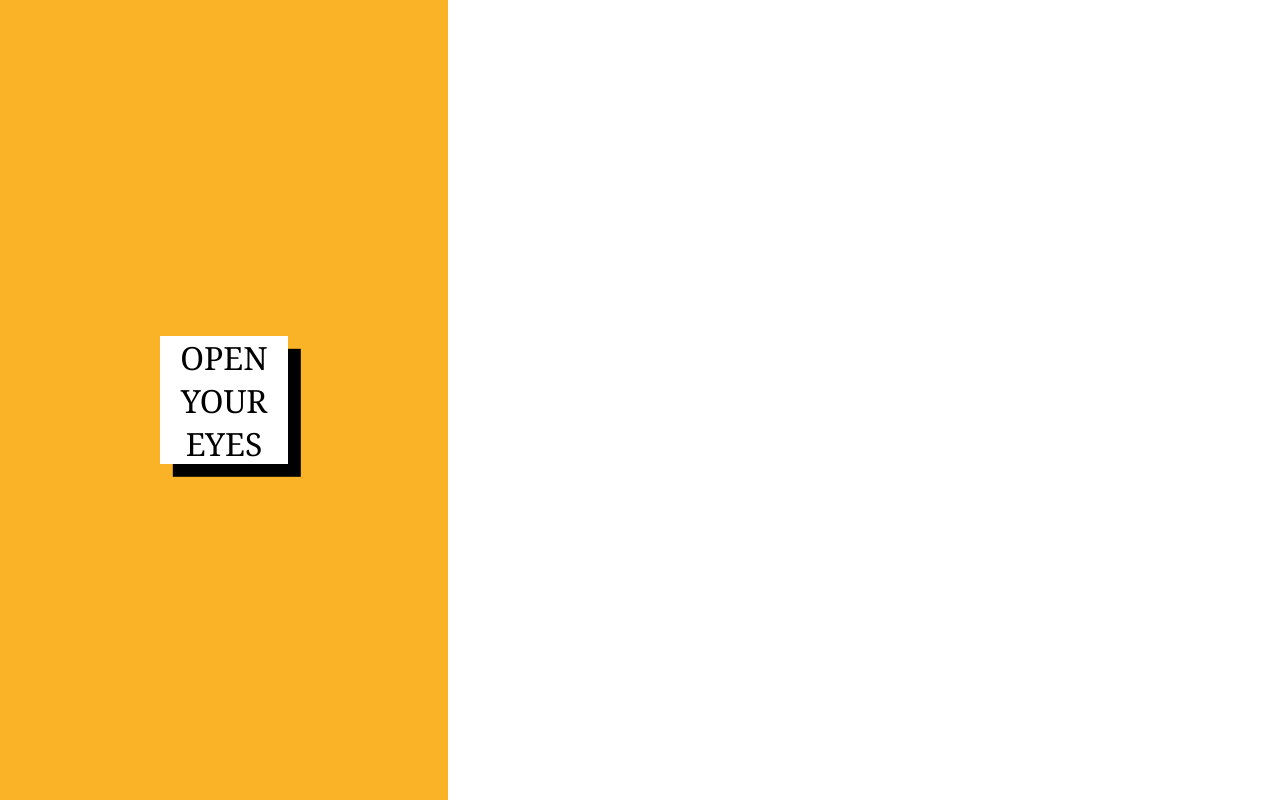
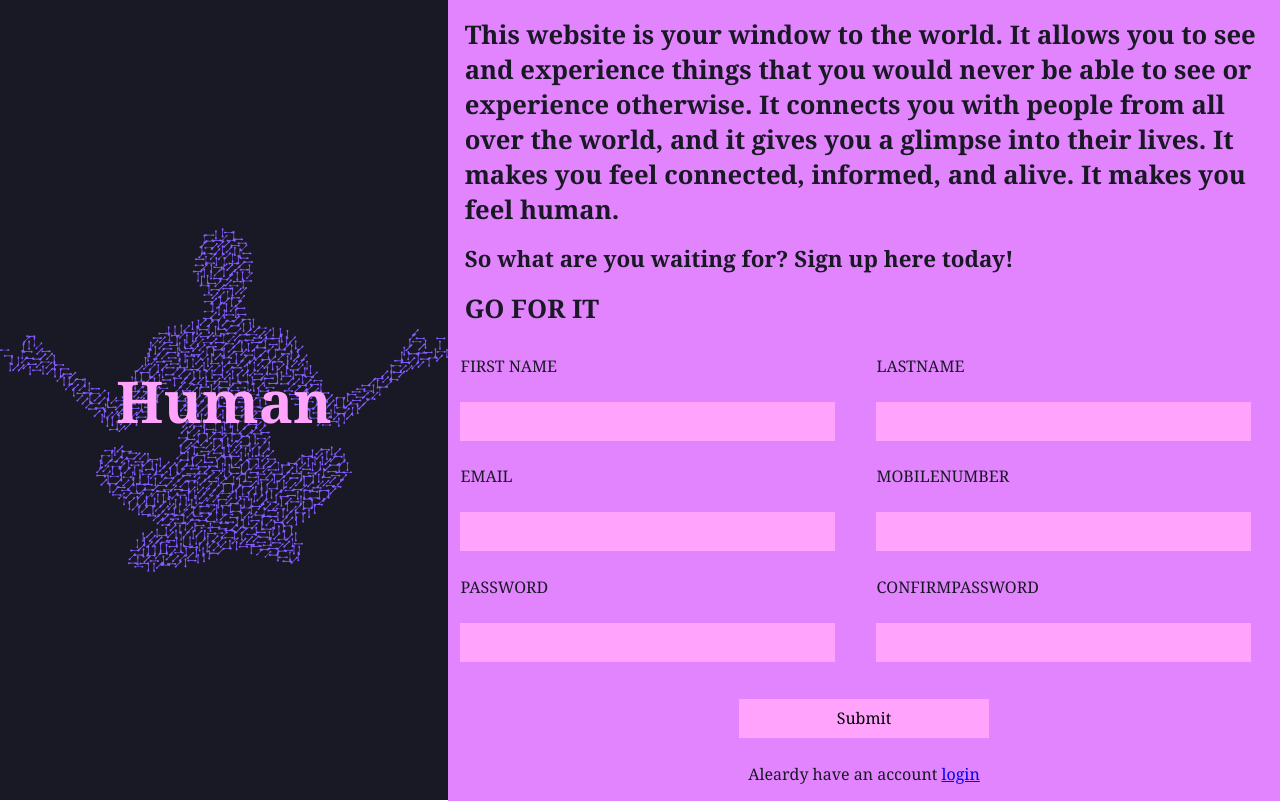
Before and after one commit to AmalRaghk/signupform, a plain HTML site: page index.html in a window 1280 px wide. Drawn offline with Linux system fonts and the light colour scheme.

Commit message:
completed

```diff
--- a/index.css
+++ b/index.css
@@ -10,26 +10,103 @@ body{
     display: flex;
     flex-wrap: wrap;
 }
+.caption{
+  padding: 2%;
+  font-size: 0.8rem;
+  font-weight: 900;
+}
 .imageHolder{
     width:35%;
-    border:solid #Fab327;
+    background-color:#191825;
     height: 100vh;
-    background-color: #Fab327;
-    display: flex;
-    align-items: center;
-    justify-content: center;
-}
-
-.capt{
-    background-color: white;
-    width: 10vmax;
-    height: 10vmax;
     display: flex;
     flex-direction: column;
     align-items: center;
     justify-content: center;
-    box-shadow:1vw 1vw;
 }
+.imageCaption{
+  position:absolute;
+  color: #FFA3FD;
+  font-size: 0.9rem;
+}
+img{
+ width: 100%;
+ height: 100%;
+}
+.content{
+  display: flex;
+  flex-direction: column;
+  justify-content: center;
+
+    background-color:#E384FF;
+    width: 65%;
+    color: #191825;
+}
+.signCap{
+  font-size: 0.7rem;
+  margin-inline: 2%;
+  font-weight:700 ;
+}
+.formContents h4{
+  font-size: 0.8rem;
+  margin: 2%;
+}
+.forms{
+    display: flex;
+    flex-wrap: wrap;
+    width: 100%;
+
+}
+input{
+    width: 50%;
+    padding: 2%;
+    margin: 3%;
+    background-color: #FFA3FD;
+    font-size: 0.5rem;
+}
+fieldset{
+  display: flex;
+  justify-content: space-between;
+  width: 100%;
+}
+.formBlock{
+  display: flex;
+  flex-direction: column;
+  justify-content: space-around;
+  width: 50%;
+  padding: 0%;
+  margin: 0%;
+}
+.formBlock input{
+  width: 90%;
+}
+.formBlock label{
+  font-size: 0.5rem;
+  margin: 3%;
+}
+input[type="submit"]{
+  display: flex;
+  align-items: center;
+  justify-content: center;
+  width: 30%;
+  padding: 1%;
+  font-size: 0.5rem;
+
+}
+.submitButton{
+  display: flex;
+  align-items: center;
+  justify-content: center;
+  margin: 0;
+}
+.final{
+  display: flex;
+  align-items: center;
+  justify-content: center;
+  font-size: 0.5rem;
+  margin-bottom: 2%;
+}
+
 @media (min-width: 30em) {
     html {
       font-size: 125%;
--- a/index.html
+++ b/index.html
@@ -8,17 +8,60 @@
 </head>
 <body>
     <div class="imageHolder">
-        <div class="frames"></div>
-        <div class="capt">
-            <p>OPEN</p>
-            <p>YOUR</p>
-            <p>EYES</p>
+        <div class="imageCaption"><h1>Human</h1></div>
+         <img src="./img/2099096-865dff.svg" title="human">
+    </div>
+    <div class="content">
+        <div class="caption">
+            <p>This website is your window to the world. It allows you to see and experience things that you would never be able to see or experience otherwise. It connects you with people from all over the world, and it gives you a glimpse into their lives. It makes you feel connected, informed, and alive. It makes you feel human.</p>
+        </div>
+        <div class="signCap">
+            <p>So what are you waiting for? Sign up here today!</p>
+        </div>
+        <div class="formContents">
+            <h4>GO FOR IT</h4>
+            <div clas="forms">
+                <form action="/action_page.php">
+                    <fieldset>
+                <div class="formBlock">
+                <label for="firstname">FIRST NAME</label>
+                <input type="text" name="firstname">
+                </div>
+                <div class="formBlock">
+                <label for="lastname">LASTNAME</label>
+
+                <input type="text" name="lastname" >
+                </div>
+            </fieldset>
+            <fieldset>
+                <div class="formBlock">
+                <label for="email">EMAIL</label>
+                <input type="email" name="email">
+                </div>
+                <div class="formBlock">
+                <label for="mobilenumber">MOBILENUMBER</label>
+                <input type="number" name="mobilenumber" >
+                </div>
+            </fieldset>
+            <fieldset>
+                <div class="formBlock">
+                <label for="password">PASSWORD</label>
+                <input type="password" name="password">
+                </div>
+                <div class="formBlock">
+                <label for="confirmpassword">CONFIRMPASSWORD</label>
+                <input type="password" name="confirmpassword" >
+                </div>
+            </fieldset>
+            <div class="submitButton">
+                <input type="submit" value="Submit" name="submit">
+                </form>
+            </div>
+            </div>
+            <div class="final">
+           <P> Aleardy have an account <a href="wwww.google.com">login</a></P>
+        </div>
         </div>
     </div>
-    <div class="content">
-        <p></p>
-
-    </div>
-
 </body>
 </html>
```
Also changed, not shown: img/2099096-332fd0.svg (added), img/2099096-865dff.svg (added).
